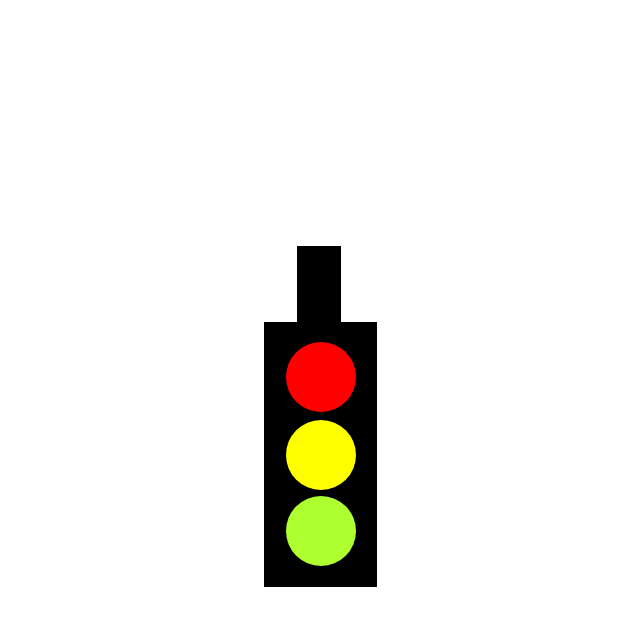
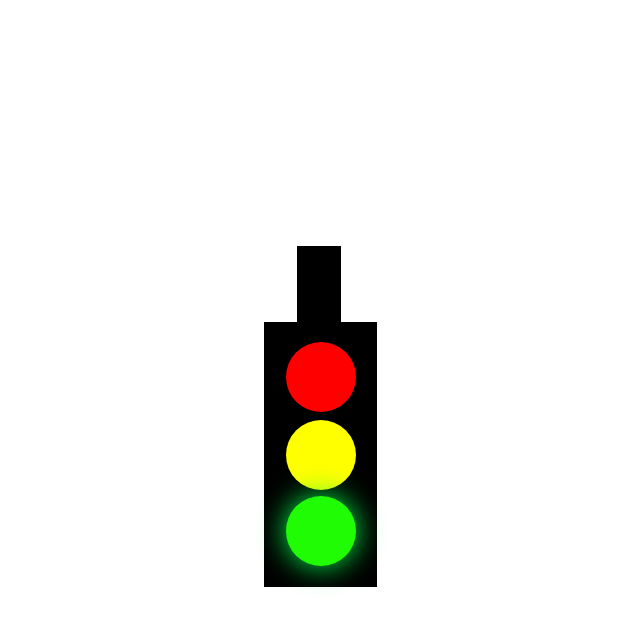
Before and after one commit to NatalieGraveson/stoplight, a plain HTML site: page index.html in a window 1280 px wide. In both pictures the pointer is over the element 795 px from the left and 531 px from the top of the page. Shown: the whole page, without its empty margins (474-1114 px from the left). Drawn offline with Linux system fonts and the light colour scheme.

Commit message:
undo change

```diff
--- a/style.css
+++ b/style.css
@@ -50,5 +50,9 @@
 }
 
 #green:hover {
-  background-color: greenyellow;
+  height:70px;
+  width: 70px;
+  background-color: rgb(32, 252, 4);
+  box-shadow: 0 0 30px rgb(0, 255, 76);
+
 }
```
